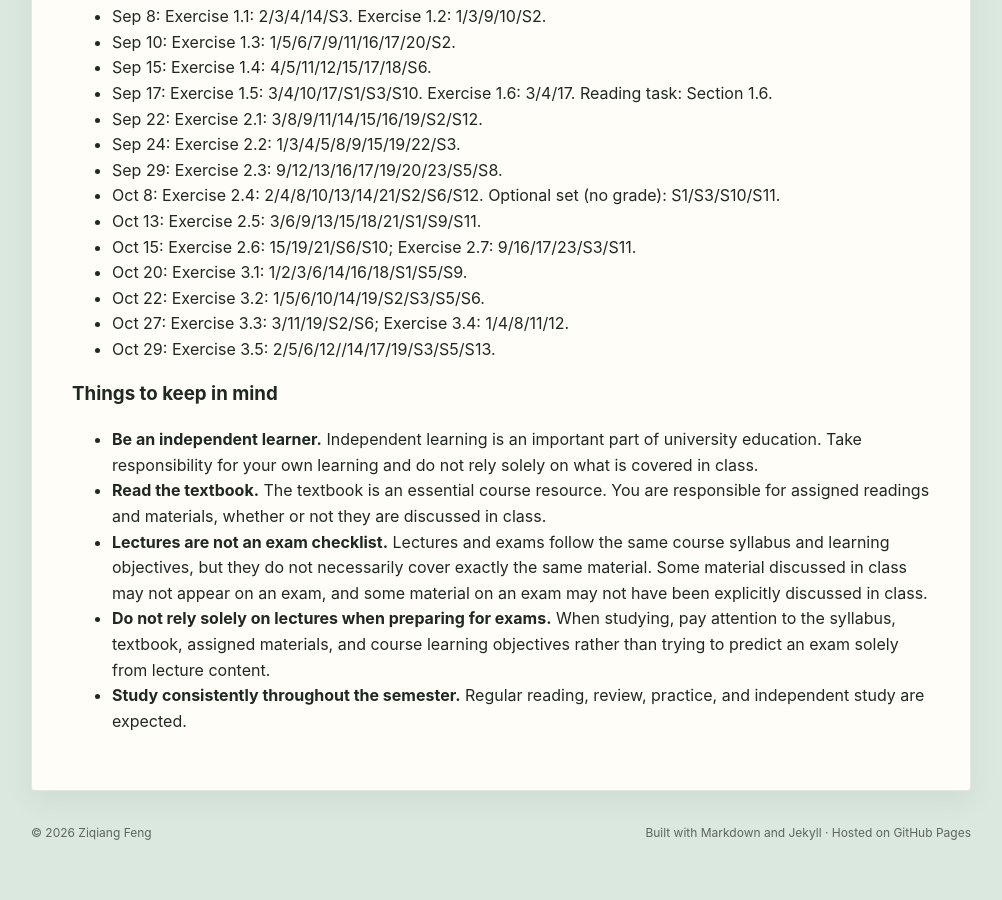
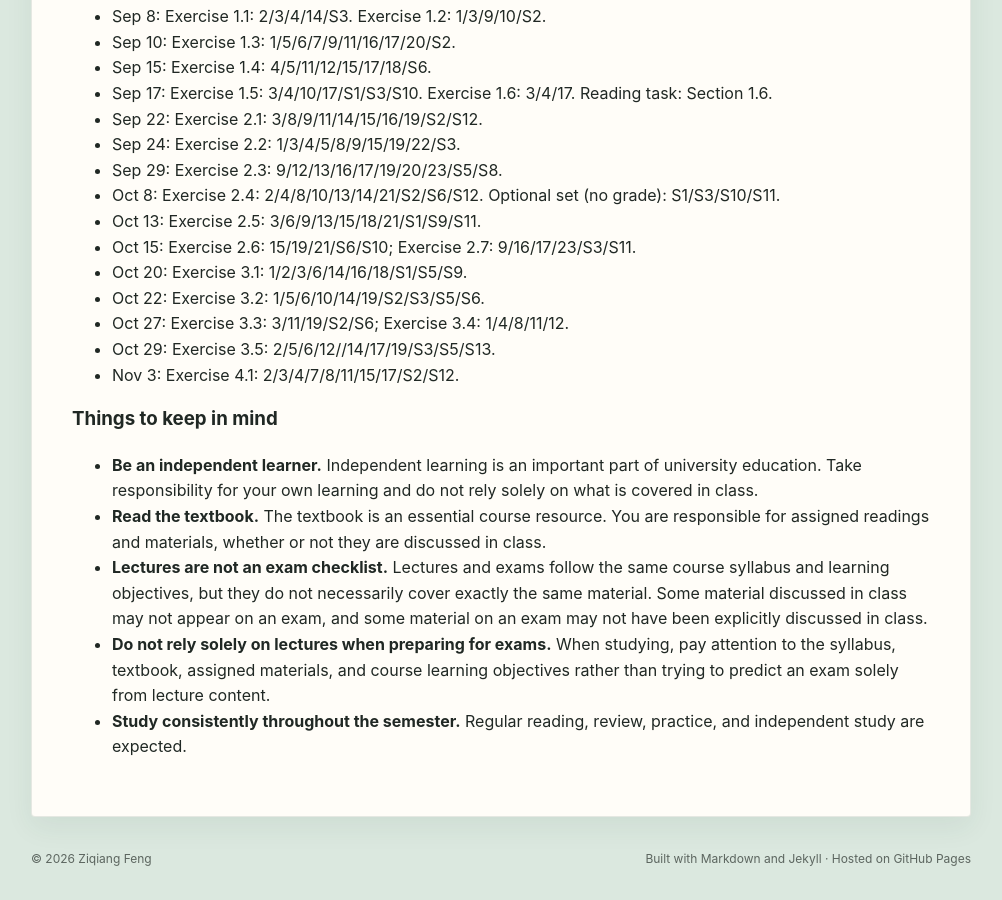
Before and after one commit to ziqiangfeng95/ziqiangfeng95.github.io, a Jekyll site: the page built from teaching/advmath/index.md, in a window 1280 px wide and 900 px high, scrolled down 1711 px. Shown: the whole window, without its empty margins (139-1141 px from the left). Built offline with Jekyll 4.4.1, drawn with Linux system fonts in a browser that asks for light colours; before the commit the page ends 2586 px from its top, so only the background shows below that.

Commit message:
Update index.md

```diff
--- a/teaching/advmath/index.md
+++ b/teaching/advmath/index.md
@@ -114,6 +114,7 @@ The homework below is all taken from the lecture notes.
 - Oct 22: Exercise 3.2: 1/5/6/10/14/19/S2/S3/S5/S6.
 - Oct 27: Exercise 3.3: 3/11/19/S2/S6; Exercise 3.4: 1/4/8/11/12.
 - Oct 29: Exercise 3.5: 2/5/6/12//14/17/19/S3/S5/S13.
+- Nov 3: Exercise 4.1: 2/3/4/7/8/11/15/17/S2/S12.
 
 ### Things to keep in mind
 
```
